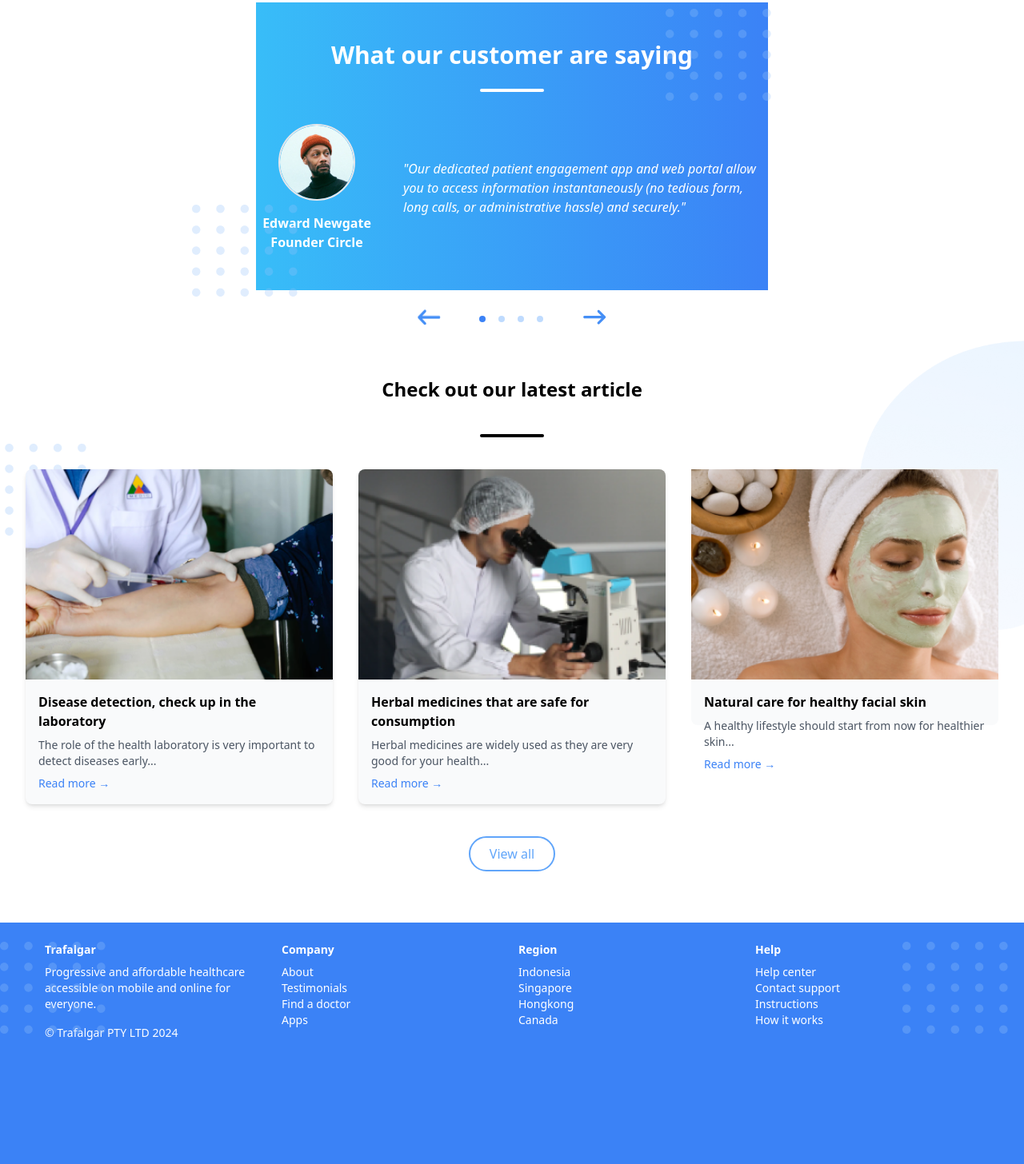
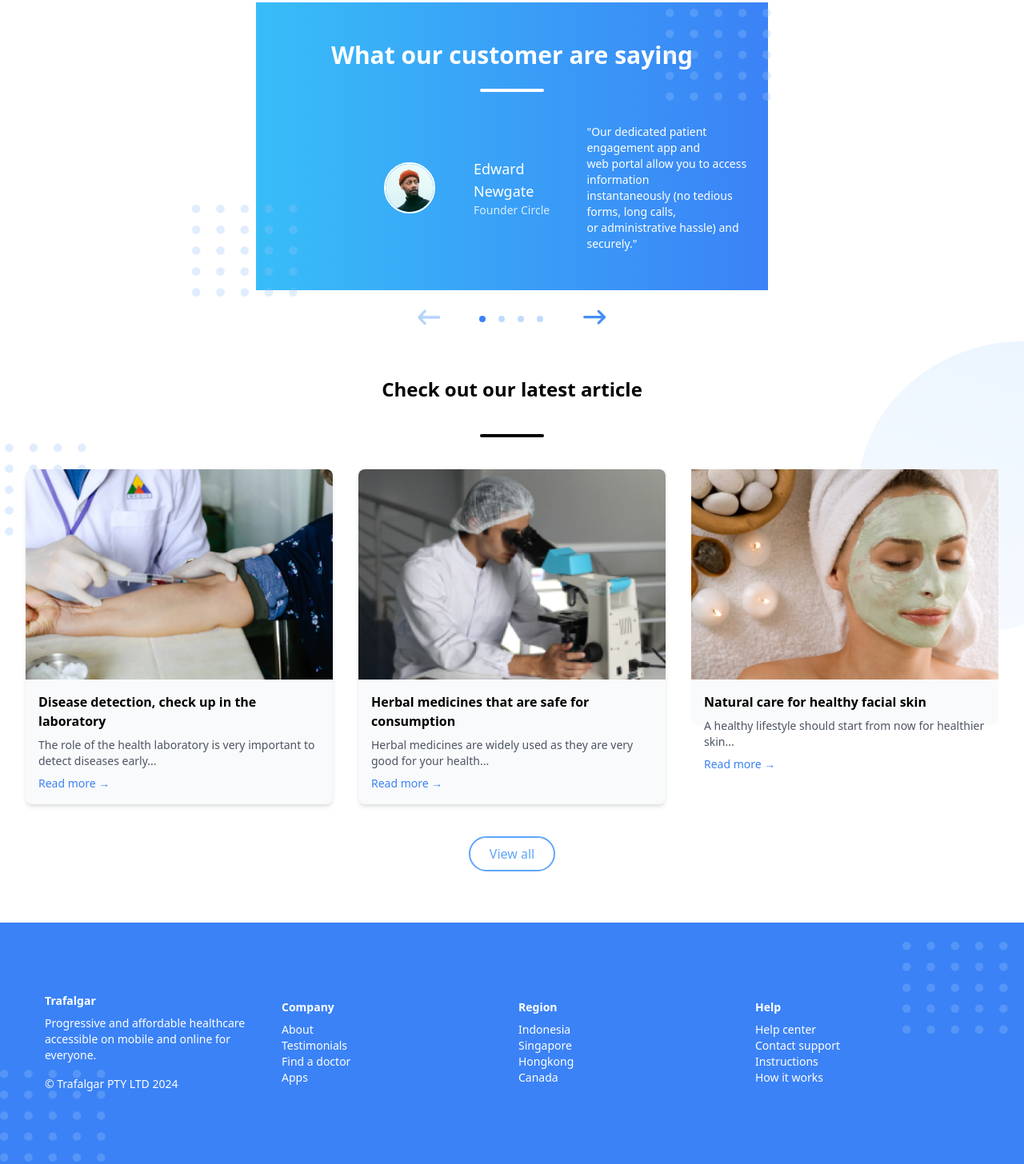
Before and after one commit to microhexagon/umekalsoom-trafalgar-project-, a plain HTML site: page index.html in a window 1280 px wide. Shown: the part 2558-4014 px from the top of the page at 80% size. Drawn offline with nearby package versions, Linux system fonts and the light colour scheme.

Commit message:
third commit

```diff
--- a/index.html
+++ b/index.html
@@ -160,20 +160,24 @@
     <div class="flex justify-center items-center mt-6 mb-10 ">
       <div class="line bg-white h-1 w-20 rounded-3xl  "></div>
   </div>
-    <div class="max-w-4xl mx-auto flex flex-col md:flex-row items-center gap-8">
-        <div class="md:w-1/4 text-center">
-<img src="/assests/Mask Group.png" alt="Customer Image" class="w-24 border-2 h-24 rounded-full mx-auto mb-4">
-            <p class="font-bold text-white">Edward Newgate <br>Founder Circle
-            </p>
-        </div>
-        <div class="md:w-3/4">
-            <p class="text-white italic">"Our dedicated patient engagement app and web portal allow you to access information instantaneously (no tedious form, long calls, or administrative hassle) and securely."</p>
-        </div>
+    <div class="max-w-4xl mx-auto flex flex-col md:flex-row items-center ml-40 gap-8">
+      <img src="/assests/Mask Group.png" alt="Customer" class="w-16 h-16 rounded-full border-2 border-white mr-4">
+      <div>
+        <h3 class="text-lg text-white font-medium">Edward Newgate</h3>
+        <p class="text-sm text-white/80">Founder Circle</p>
+      </div>
+      <p class="text-sm text-white ">
+        "Our dedicated patient engagement app and <br>
+         web portal allow you to access information <br>
+          instantaneously (no tedious forms, long calls, <br>
+           or administrative hassle) and securely."
+      </p>
     </div>
+  </div>
 </section>
 <!--arrow and dots-->
 <div class="line flex justify-center item-centre mt-8">
-  <img src="/assests/vc.png" alt="" class="mr-10 -mt-2">
+  <img src="/assests/vc.png" alt="" class="mr-10 -mt-2 opacity-40">
   <span class="dot bg-blue-500 rounded-full h-2 w-2 mx-2"></span>
   <span class="dot bg-blue-200 rounded-full h-2 w-2 mx-2"></span>
   <span class="dot bg-blue-200 rounded-full h-2 w-2 mx-2"></span>
@@ -241,13 +245,13 @@
   <!-- last -->
   <footer class="bg-blue-500 text-white h-80 p-6">
     <div class="relative">
-      <img src="/assests/element.png" alt="" class="absolute buttom-6 -left-6  ">
+      <img src="/assests/element.png" alt="" class="absolute mt-40 -left-6  ">
   </div>
 <!--right dotted img-->
 <div class="relative ">
-  <img src="/assests/element.png" alt="" class=" absolute -right-1 mb-30 ">
+  <img src="/assests/element.png" alt="" class=" absolute -right-1 mt-0">
 </div>
-    <div class=" max-w-7xl mx-auto px-8 grid grid-cols-1 md:grid-cols-4 gap-4 text-sm">
+    <div class=" max-w-7xl mx-auto px-8 grid grid-cols-1 md:grid-cols-4 gap-4 text-sm items-center mt-16">
       <!-- clom1 -->
       <div>
         <h4 class="font-semibold mb-2">Trafalgar</h4>
```
